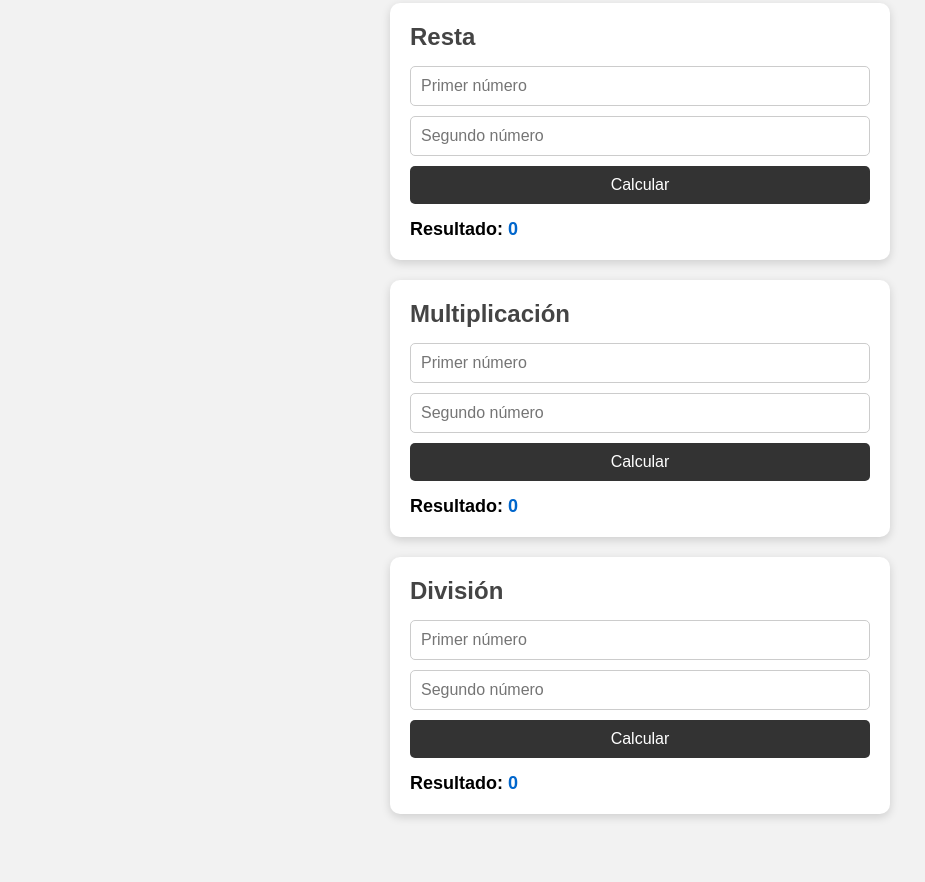
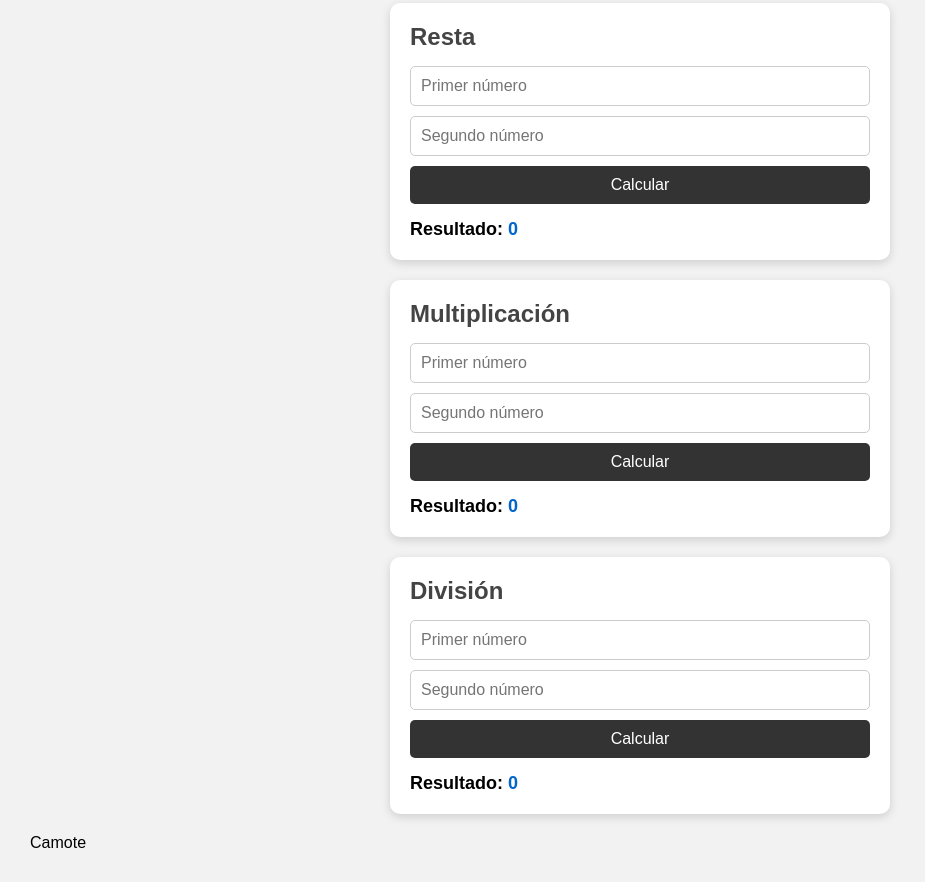
Before and after one commit to Bladedev64/Repositorio-de-prueba-para-el-examen-v2, a plain HTML site: page index.html in a window 1280 px wide. Shown: the part 366-1248 px from the top of the page, without its empty margins (0-925 px from the left). Drawn offline with Linux system fonts and the light colour scheme.

```diff
--- a/index.html
+++ b/index.html
@@ -42,7 +42,7 @@
             <p>Resultado: <span id="resultadoDivision">0</span></p>
         </form>
     </div>
-
+    <b1>Camote</b1>
     <script src="script.js"></script>
 </body>
 </html>
```
